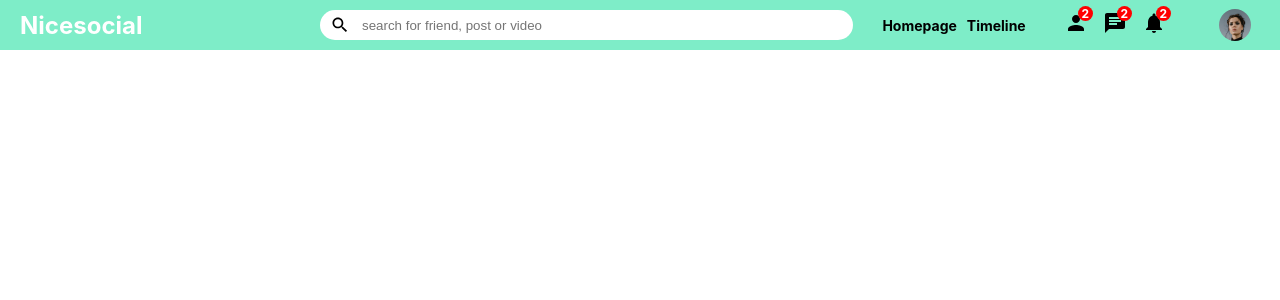
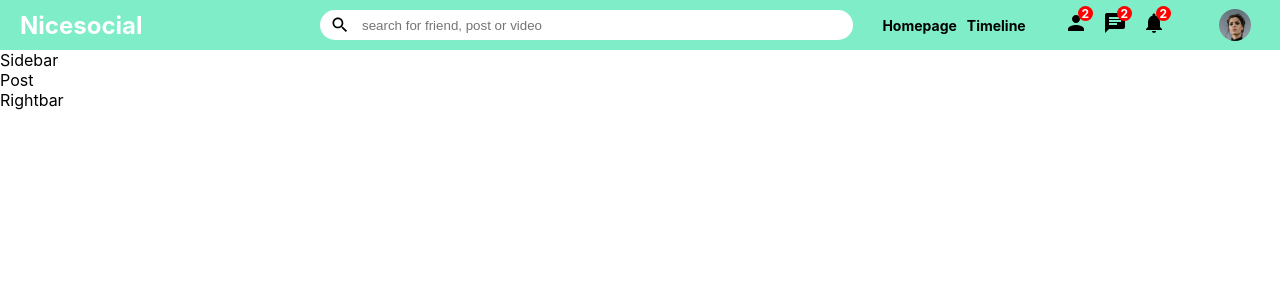
Before and after one commit to Pasindusheshan127/Social-Media-App, a React (Create React App) app in the folder social-media-app/: page / in a window 1280 px wide. Shown: the top 300 px of the page. Built offline with nearby package versions, Linux system fonts and the light colour scheme.

Commit message:
create rightbar component

```diff
--- a/social-media-app/src/components/Post/Post.js
+++ b/social-media-app/src/components/Post/Post.js
@@ -0,0 +1,7 @@
+import React from "react";
+
+const Post = () => {
+  return <div>Post</div>;
+};
+
+export default Post;
--- /dev/null
+++ b/social-media-app/src/components/Rightbar/Rightbar.js
@@ -0,0 +1,7 @@
+import React from "react";
+
+const Rightbar = () => {
+  return <div>Rightbar</div>;
+};
+
+export default Rightbar;
--- a/social-media-app/src/components/Sidebar/Sidebar.js
+++ b/social-media-app/src/components/Sidebar/Sidebar.js
@@ -1 +1,9 @@
 import "./Sidebar.css";
+
+import React from "react";
+
+const Sidebar = () => {
+  return <div>Sidebar</div>;
+};
+
+export default Sidebar;
--- a/social-media-app/src/pages/Home.js
+++ b/social-media-app/src/pages/Home.js
@@ -1,9 +1,15 @@
+import Post from "../components/Post/Post";
+import Rightbar from "../components/Rightbar/Rightbar";
+import Sidebar from "../components/Sidebar/Sidebar";
 import Topbar from "../components/Topbar/Topbar";
 
 const Home = () => {
   return (
     <div>
       <Topbar />
+      <Sidebar />
+      <Post />
+      <Rightbar />
     </div>
   );
 };
```
